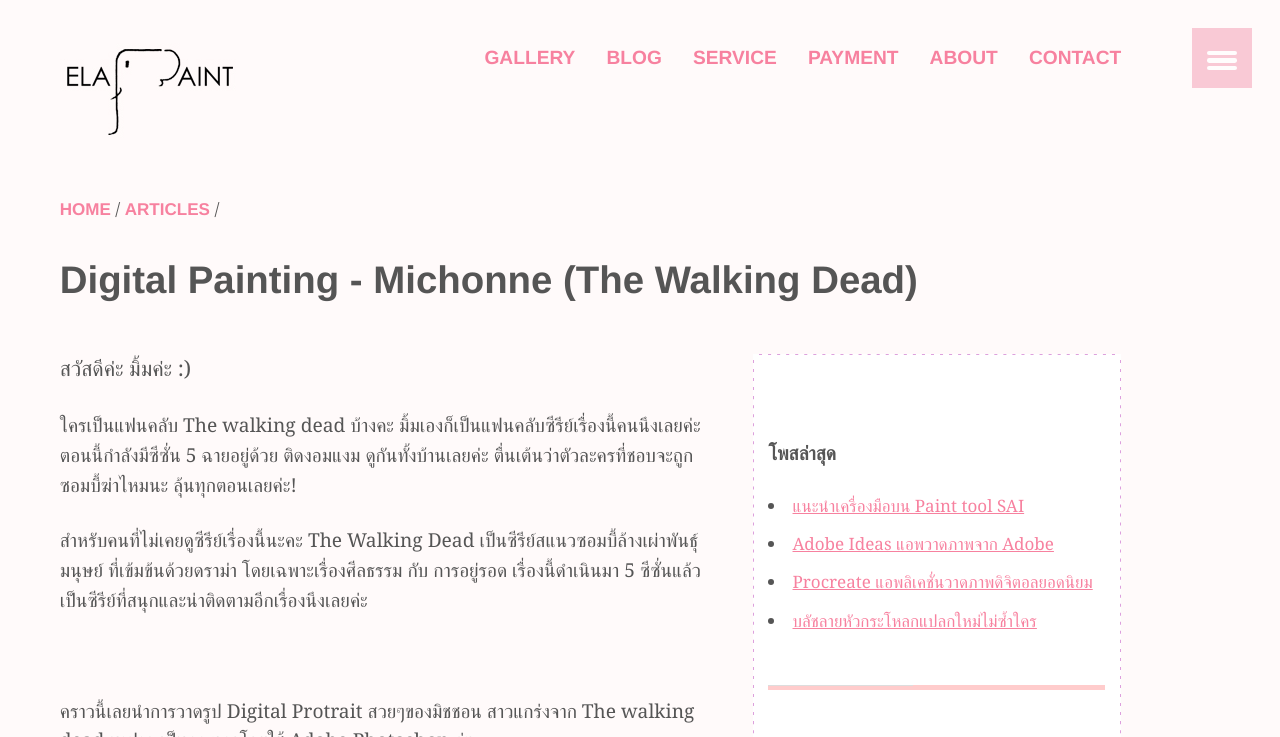
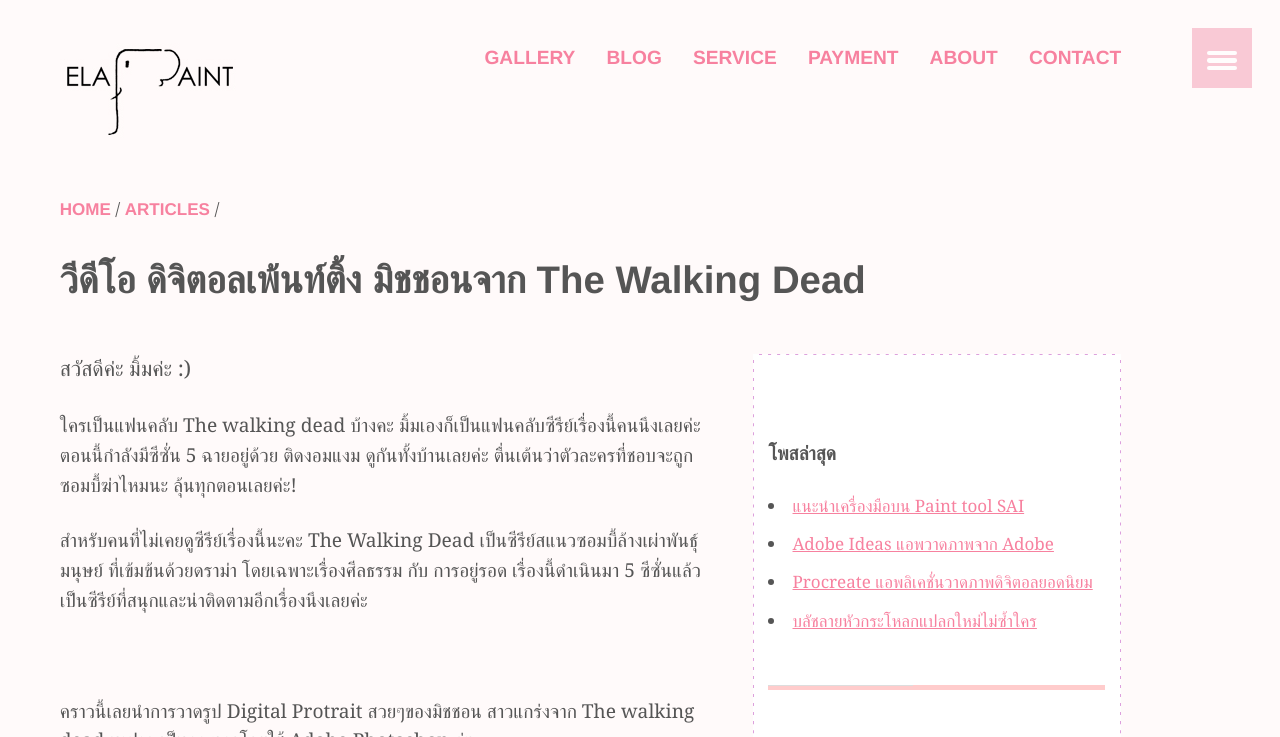
Before and after one commit to elapaint/elapaint.github.io, a Jekyll site: the page built from _posts/articles/2014-11-09-Digital-Painting-Michonne.md, in a window 1280 px wide and 900 px high, cut to the strip 0-737 px from the top of the window. Built offline with Jekyll 4.4.1, drawn with Linux system fonts in a browser that asks for light colours; comment, search, counter and statistics services are not loaded.

Commit message:
Update 2014-11-09-Digital-Painting-Michonne.md

```diff
--- a/_posts/articles/2014-11-09-Digital-Painting-Michonne.md
+++ b/_posts/articles/2014-11-09-Digital-Painting-Michonne.md
@@ -1,6 +1,6 @@
 ---
 layout: article
-title: "Digital Painting - Michonne (The Walking Dead)"
+title: "วีดีโอ ดิจิตอลเพ้นท์ติ้ง มิชชอนจาก The Walking Dead"
 modified:
 categories: articles
 excerpt: ใครเป็นแฟนคลับ The walking dead บ้างคะ
```
